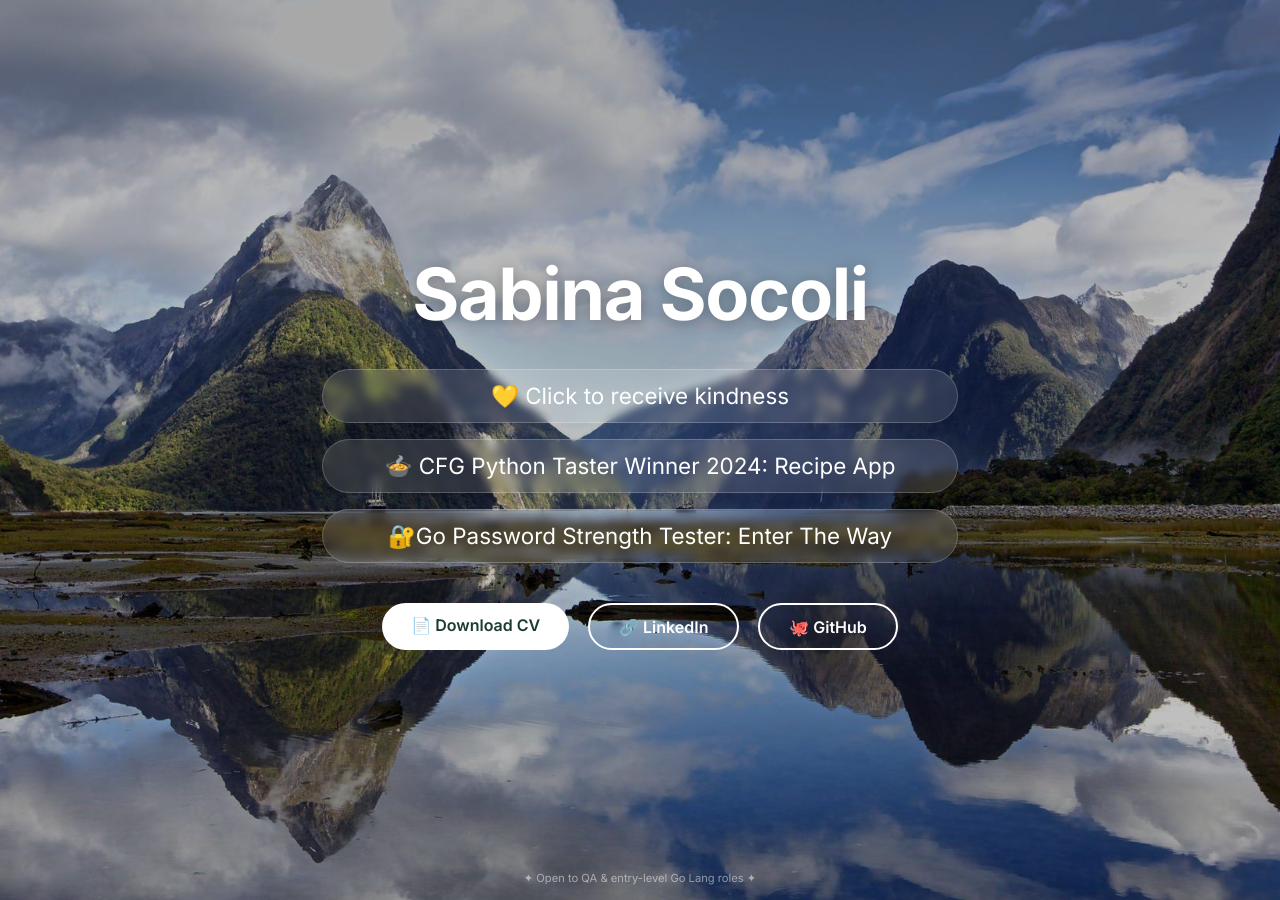
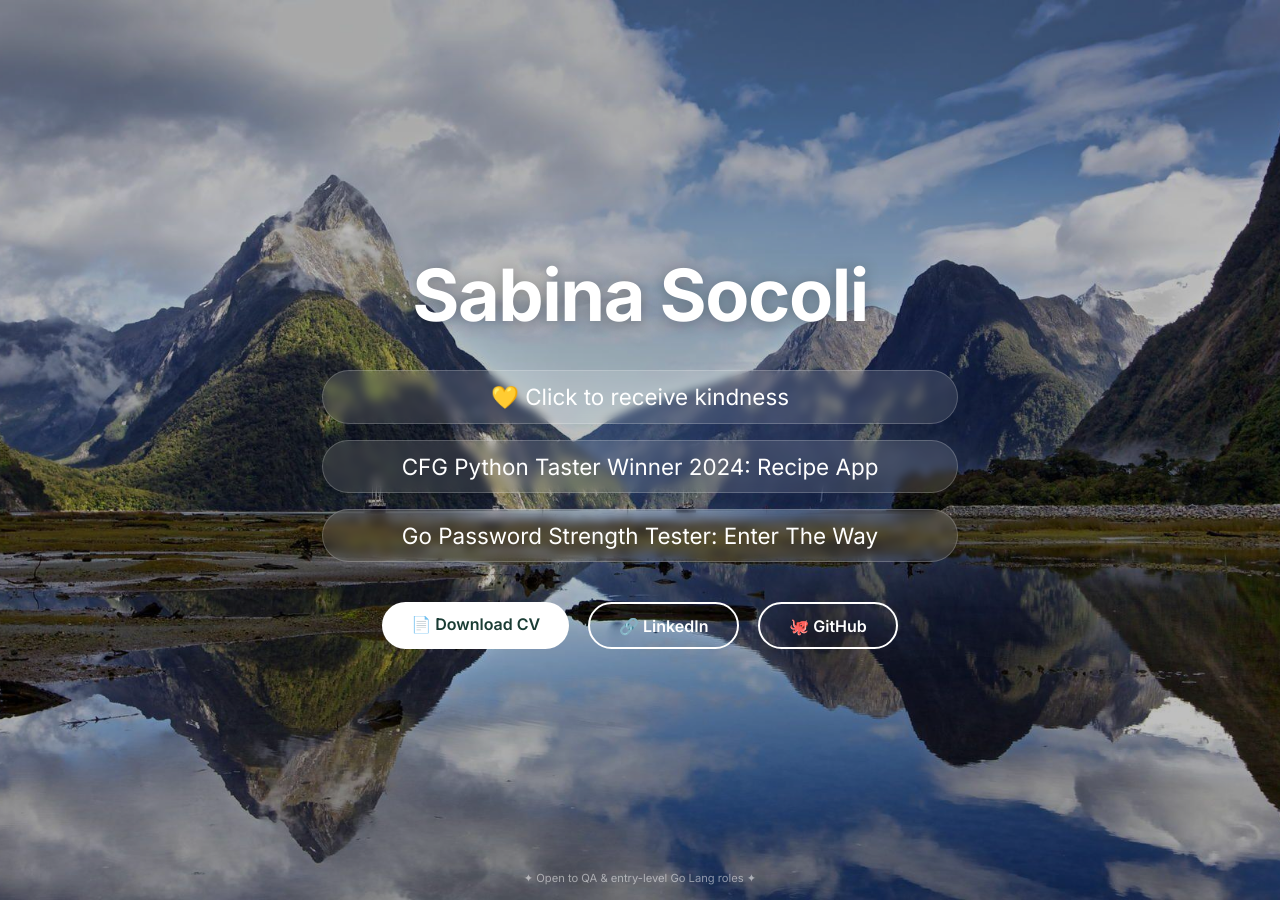
Before and after one commit to illuminationdancing/illuminationdancing.github.io, a Jekyll site: the page built from index.html, in a window 1280 px wide. Built offline with Jekyll 4.4.1, drawn with Linux system fonts in a browser that asks for light colours.

Commit message:
Update index.html

```diff
--- a/index.html
+++ b/index.html
@@ -9,8 +9,8 @@ title: Sabina Socoli | QA & Cybersecurity Portfolio
 
         <div class="projects">
             <a href="javascript:void(0);" class="project-link" onclick="showRandomKindness()">💛 Click to receive kindness </a>
-            <a href="https://recipe-wzv9.onrender.com" class="project-link" target="_blank">🍲 CFG Python Taster Winner 2024: Recipe App</a>
-            <a href="the-way.html" class="project-link">🔐Go Password Strength Tester: Enter The Way</a>
+            <a href="https://recipe-wzv9.onrender.com" class="project-link" target="_blank"> CFG Python Taster Winner 2024: Recipe App</a>
+            <a href="the-way.html" class="project-link">Go Password Strength Tester: Enter The Way</a>
         </div>
 
         <div class="buttons">
```
